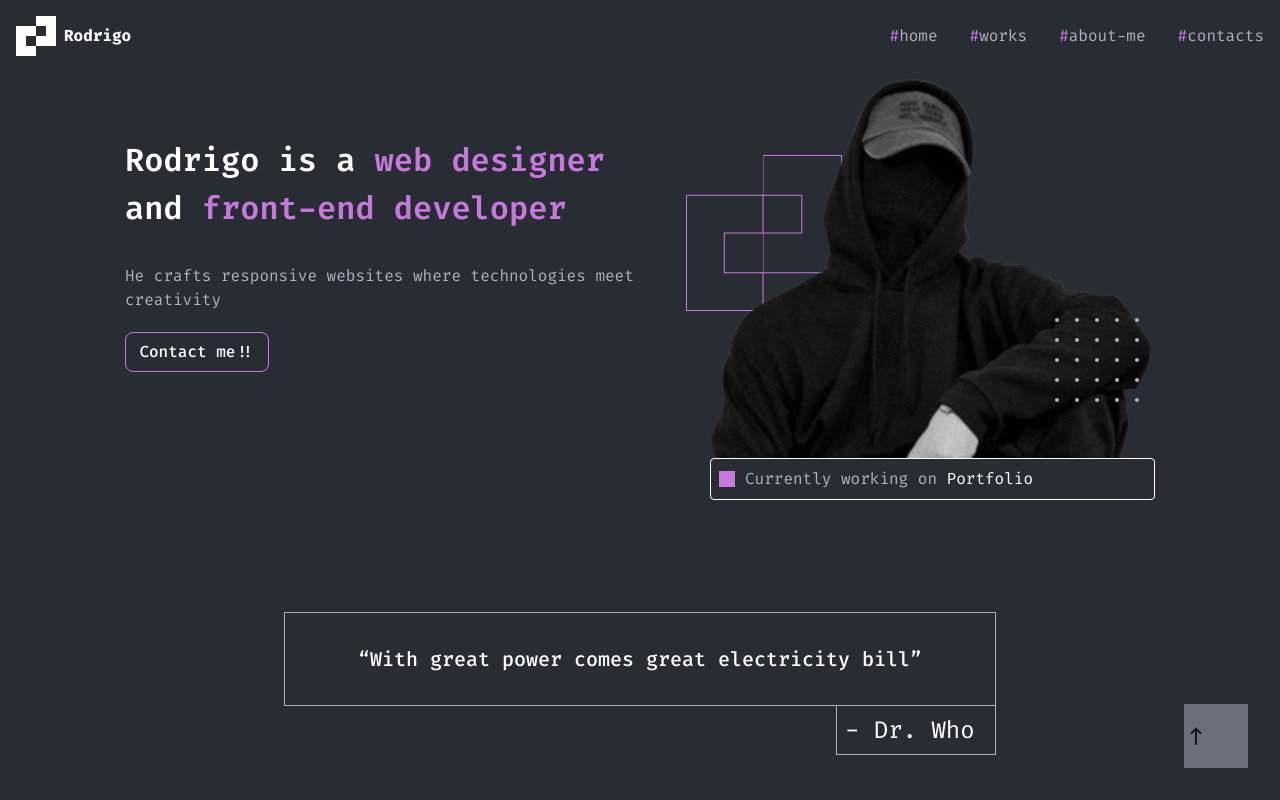
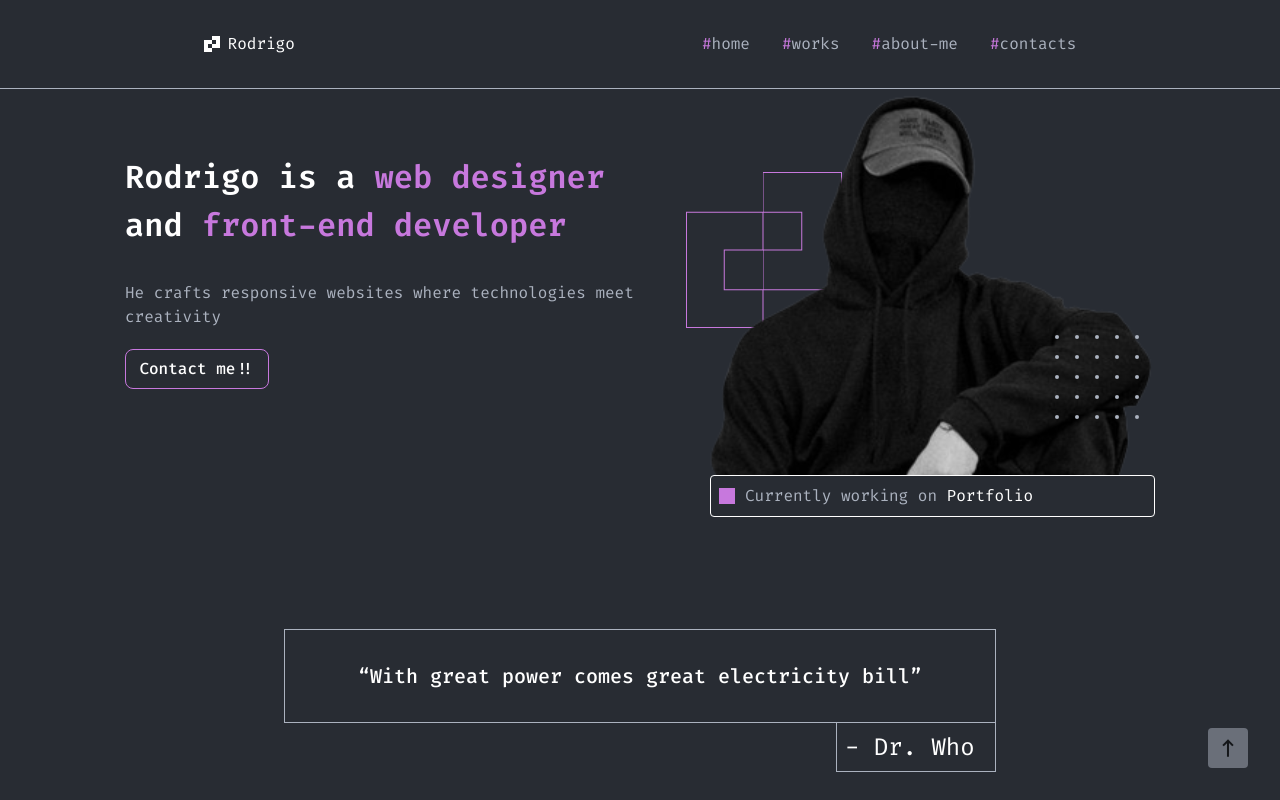
Before and after one commit to rdGxd/Portfolio_v2, a React (Vite) app: page / in a window 1280 px wide. Shown: the top 800 px of the page. Built offline with nearby package versions, Linux system fonts and the light colour scheme.

Commit message:
Header Responsive Part1

```diff
--- a/src/components/GoTop/index.tsx
+++ b/src/components/GoTop/index.tsx
@@ -1,8 +1,8 @@
 export const GoTop = () => {
   return (
     <a
-      href="#"
-      className="fixed flex bg-gray items-center content-center w-16 h-16 bottom-8 right-8 opacity-50 z-10"
+      href="/"
+      className="fixed flex bg-gray items-center justify-center w-10 h-10 bottom-8 right-8 opacity-50 z-10 rounded"
       aria-label="Go to top"
       title="Go to top"
     >
--- a/src/components/Header/index.tsx
+++ b/src/components/Header/index.tsx
@@ -1,56 +1,118 @@
+import { useState } from "react";
 import { NavLink } from "react-router-dom";
 
 export const Header = () => {
+  const [isNavOpen, setIsNavOpen] = useState(false);
+
   return (
-    <header>
+    <>
+      <div className="flex items-center justify-around border-b border-gray py-8">
+        <NavLink to="/" className="flex items-center">
+          <img src="../../public/logo.svg" alt="logo" className="w-4 h-4" />
+          <p className="text-white ml-2">Rodrigo</p>
+        </NavLink>
         <nav>
-        <div className="xl:max-w-screen-2xl flex flex-wrap items-center justify-between mx-auto p-4">
-          <NavLink to="/" className="flex items-center">
-            <img src="../../../public/logo.svg" alt="" className="w-10 h-10" />
-            <p className="text-white ml-2 font-bold">Rodrigo</p>
+          <section className="MOBILE-MENU flex lg:hidden">
+            <div
+              className="HAMBURGER-ICON space-y-2"
+              onClick={() => setIsNavOpen((prev) => !prev)}
+            >
+
+              <img src="../../public/MenuMobile.svg" alt="" className="w-6 h-6"/>
+            </div>
+
+            <div className={isNavOpen ? "showMenuNav" : "hideMenuNav"}>
+              <div>
+                <NavLink
+                  to="/"
+                  className="flex items-center absolute top-0 right-0 px-[75%] py-4"
+                >
+                  <img
+                    src="../../public/logo.svg"
+                    alt="logo"
+                    className="w-4 h-4"
+                  />
+                  <p className="text-white ml-2">Rodrigo</p>
                 </NavLink>
-          <div>
-            <ul className="flex font-normal text-base">
-              <li>
-                <NavLink
-                  to={"/"}
-                  className="block py-2 px-3 transition-all duration-300 text-gray bg-blue-700 rounded md:bg-transparent md:text-blue-700 md:p-0 dark:text-gray md:dark:text-blue-500 mr-8 font hover:text-white"
+              </div>
+
+              <div
+                className="absolute top-0 right-0 px-8 py-8"
+                onClick={() => setIsNavOpen(false)}
               >
-                  <span className="text-primary">#</span>
-                  home
+                <img
+                  src="../../public/CloseMenuMobile.svg"
+                  alt=""
+                />
+              </div>
+              <ul className="flex flex-col items-center justify-between min-h-[250px]">
+                <li className=" text-gray hover:text-white">
+                  <NavLink to="/">
+                    <span className="text-primary">#</span>home
                   </NavLink>
                 </li>
-              <li>
-                <NavLink
-                  to={"/works"}
-                  className="block py-2 px-3 text-gray transition-all duration-300 bg-blue-700 rounded md:bg-transparent md:text-blue-700 md:p-0 dark:text-gray md:dark:text-blue-500 mr-8 hover:text-white"
-                >
-                  <span className="text-primary">#</span>
-                  works
+                <li className=" text-gray hover:text-white">
+                  <NavLink to="/works">
+                    <span className="text-primary">#</span>works
                   </NavLink>
                 </li>
-              <li>
-                <NavLink
-                  to={"/about-me"}
-                  className="block py-2 px-3 transition-all duration-300 text-gray bg-blue-700 rounded md:bg-transparent md:text-blue-700 md:p-0 dark:text-gray md:dark:text-blue-500 mr-8 hover:text-white"
-                >
-                  <span className="text-primary">#</span>
-                  about-me
+                <li className=" text-gray hover:text-white">
+                  <NavLink to="/about-me">
+                    <span className="text-primary">#</span>about-me
                   </NavLink>
                 </li>
-              <li>
-                <NavLink
-                  to={"/contacts"}
-                  className="block py-2 px-3 transition-all duration-300 text-gray bg-blue-700 rounded md:bg-transparent md:text-blue-700 md:p-0 dark:text-gray md:dark:text-blue-500 hover:text-white"
-                >
-                  <span className="text-primary">#</span>
-                  contacts
+                <li className=" text-gray hover:text-white">
+                  <NavLink to="/contacts">
+                    <span className="text-primary">#</span>contacts
                   </NavLink>
                 </li>
               </ul>
             </div>
+          </section>
+
+          <ul className="DESKTOP-MENU hidden lg:flex space-x-8">
+            <li className=" text-gray hover:text-white">
+              <NavLink to="/">
+                <span className="text-primary">#</span>home
+              </NavLink>
+            </li>
+            <li className=" text-gray hover:text-white">
+              <NavLink to="/works" className="">
+                <span className="text-primary">#</span>works
+              </NavLink>
+            </li>
+            <li className=" text-gray hover:text-white">
+              <NavLink to="/about-me">
+                <span className="text-primary">#</span>about-me
+              </NavLink>
+            </li>
+            <li className=" text-gray hover:text-white">
+              <NavLink to="/contacts">
+                <span className="text-primary">#</span>contacts
+              </NavLink>
+            </li>
+          </ul>
+        </nav>
+        <style>{`
+      .hideMenuNav {
+        display: none;
+      }
+      .showMenuNav {
+        display: flex;
+        position: absolute;
+        font-size: 2rem;
+        width: 100%;
+        height: 100vh;
+        top: 0;
+        left: 0;
+        background: #282C33;
+        z-index: 10;
+        flex-direction: column;
+        justify-content: space-evenly;
+        align-items: center;
+      }
+    `}</style>
       </div>
-      </nav>
-    </header>
+    </>
   );
 };
```
Also changed, not shown: public/CloseMenuMobile.svg (added), public/MenuMobile.svg (added). Lines whose indentation alone changed are shown as unchanged.
